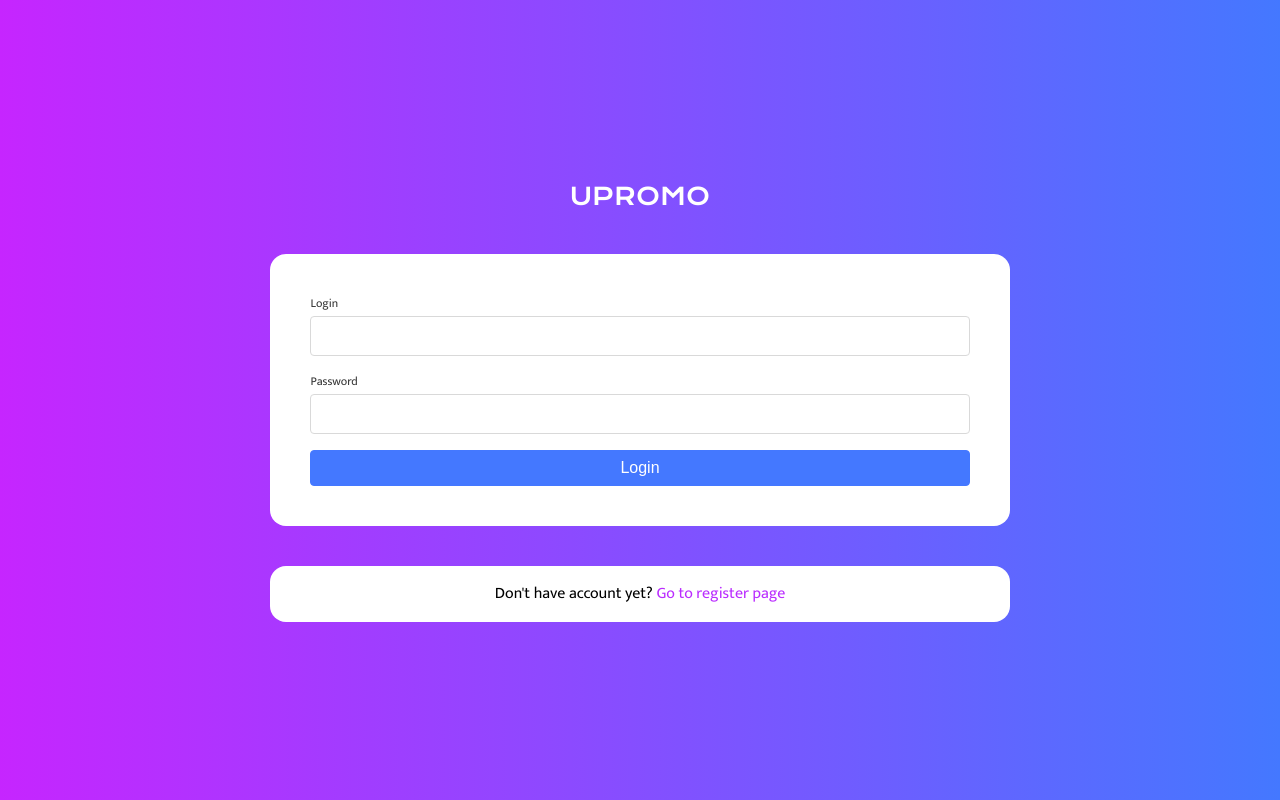
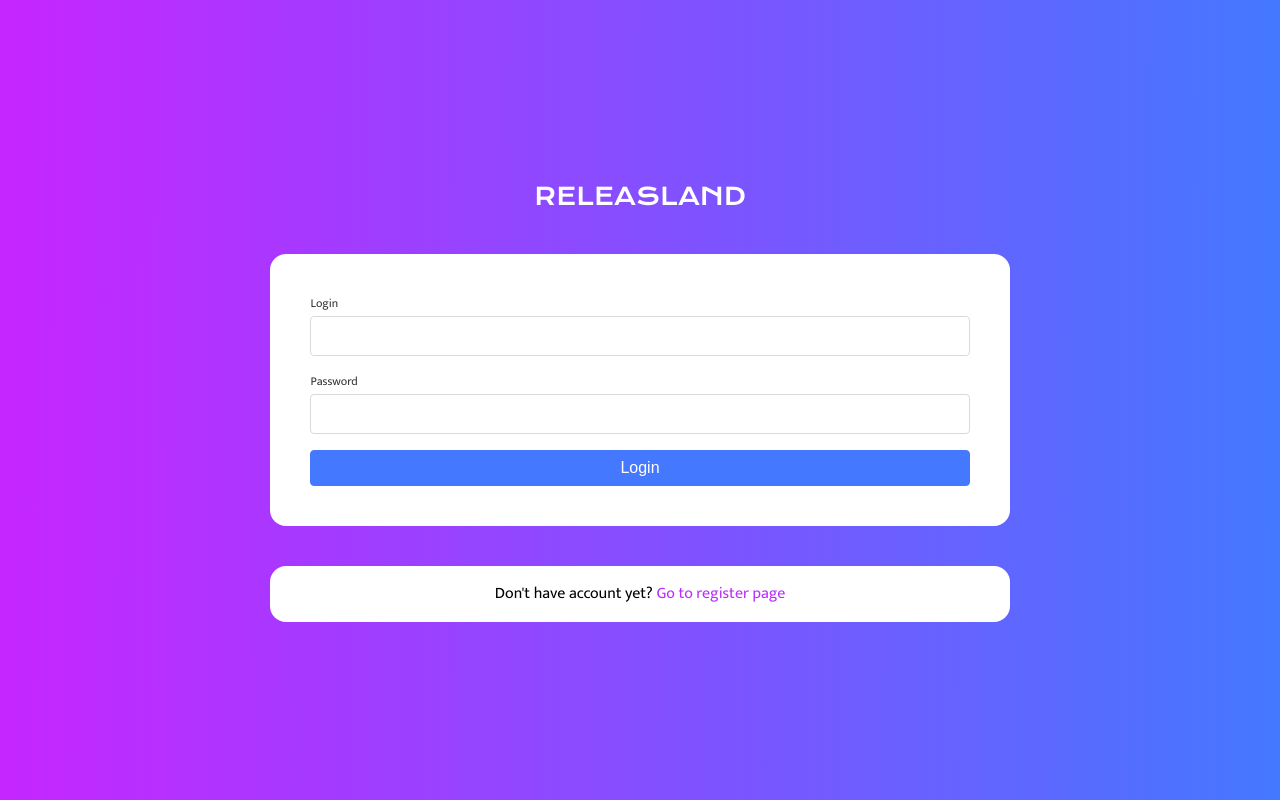
Before and after one commit to bartbory/upromo-nuxt, a Nuxt app: page /auth/login in a window 1280 px wide. Built offline with nearby package versions, Linux system fonts and the light colour scheme; no server answers.

Commit message:
style upgrades

```diff
--- a/components/backoffice/TopBar.vue
+++ b/components/backoffice/TopBar.vue
@@ -8,7 +8,7 @@ const emits = defineEmits(["signOut"]);
 
 <template>
   <header>
-    <NuxtLink to="/"><h1 class="logo">UPROMO</h1></NuxtLink>
+    <NuxtLink to="/"><h1 class="logo">RELEASLAND</h1></NuxtLink>
     <div class="user">
       {{ userName }}
       <BaseButton
--- a/components/backoffice/card/ImageCard.vue
+++ b/components/backoffice/card/ImageCard.vue
@@ -18,9 +18,9 @@ const props = defineProps({
   align-items: center;
   column-gap: 8px;
   position: relative;
-  flex: 1 1 30%;
+  flex: 1 1 24%;
+  max-height: 200px;
   max-width: 200px;
-  max-height: 200px;
   padding: 16px;
   background-color: var(--gray-100);
   border-radius: var(--br-4);
--- a/pages/[artistSlug]/[albumSlug]/[id].vue
+++ b/pages/[artistSlug]/[albumSlug]/[id].vue
@@ -76,7 +76,7 @@ useHead({
         backgroundImage: `url(${album.images.hero}?width=1920&height=500)`,
       }"
     >
-      <p class="logo">UPROMO</p>
+      <p class="logo">RELEASLAND</p>
       <div class="header__album">
         <div class="header__album__image" v-if="album.images?.cover">
           <img :src="album.images.cover" />
@@ -164,6 +164,13 @@ useHead({
             "
             @click="navigateTo(image.path, { external: true })"
           />
+          <p
+            class="image__description"
+            v-if="image.description || image.author"
+          >
+            {{ image.description ? image.description : "" }}
+            {{ image.author ? `/ Author: ${image.author}` : "" }}
+          </p>
         </div>
       </div>
       <div class="purple"></div>
@@ -247,7 +254,7 @@ useHead({
       />
     </section>
 
-    <p>powered by <span class="logo--footer">UPROMO</span></p>
+    <p>powered by <span class="logo--footer">RELEASLAND</span></p>
   </footer>
 </template>
 
@@ -441,21 +448,44 @@ label {
 }
 
 .gallery__item {
+  position: relative;
   flex: 1 1 29%;
-  max-width: 30%;
   aspect-ratio: 1;
+  display: flex;
+  justify-content: center;
+  align-items: center;
   overflow: hidden;
   border-radius: 8px;
   cursor: pointer;
   box-shadow: var(--shadow-file);
 }
 .gallery__item img {
+  flex-shrink: 0;
+  height: 100%;
   width: 100%;
+  object-fit: cover;
   position: relative;
-  transition: width 0.5s ease-in-out;
+  transform: scale(1);
+  transition: transform 0.5s ease-in-out;
+}
+
+.image__description {
+  position: absolute;
+  width: 100%;
+  background-color: rgba(255, 255, 255, 0.6);
+  bottom: 0px;
+  padding: 8px;
+  opacity: 0;
+  text-align: center;
+  transition: all 0.5s ease-in-out;
 }
 .gallery__item:hover img {
-  width: 105%;
+  transform: scale(1.2);
+}
+
+.gallery__item:hover .image__description {
+  opacity: 1;
+  bottom: 8px;
 }
 .purple {
   position: absolute;
--- a/pages/auth/login.vue
+++ b/pages/auth/login.vue
@@ -36,7 +36,7 @@ const handleLogin = async () => {
 
 <template>
   <section>
-    <h1 class="logo">UPROMO</h1>
+    <h1 class="logo">RELEASLAND</h1>
     <form @submit.prevent="handleLogin" v-if="!loading">
       <BaseInput label="Login" inputType="email" v-model="email" />
       <BaseInput label="Password" inputType="password" v-model="password" />
--- a/pages/auth/register.vue
+++ b/pages/auth/register.vue
@@ -79,7 +79,7 @@ async function submitForm() {
 </script>
 <template>
   <section>
-    <h1 class="logo">UPROMO</h1>
+    <h1 class="logo">RELEASLAND</h1>
     <p v-if="isSuccess && !isLoading">Check your inbox to verify your e-mail</p>
     <LoadingScreen v-if="isLoading" />
     <form @submit.prevent="submitForm" v-if="!isLoading && !isSuccess">
--- a/pages/ind.vue
+++ b/pages/ind.vue
@@ -48,7 +48,7 @@ if (user) {
   <NuxtLayout>
     <nav>
       <div class="nav__container">
-        <div class="logo">UPROMO</div>
+        <div class="logo">RELEASLAND</div>
         <div v-if="!isLoggedIn" class="nav--actions">
           <BaseButton
             msg="Login"
@@ -189,7 +189,7 @@ if (user) {
       <p>Contact with us, and we will try yo customize plan special for you!</p>
     </section>
     <footer>
-      <h1 class="logo">UPROMO</h1>
+      <h1 class="logo">RELEASLAND</h1>
     </footer>
   </NuxtLayout>
 </template>
--- a/pages/index.vue
+++ b/pages/index.vue
@@ -5,7 +5,7 @@ import { useRouter } from "nuxt/app";
 definePageMeta({
   layout: "default",
 });
-const title = ref("Upromo");
+const title = ref("RELEASLAND");
 const description = ref(
   "Promote Your Album, Reach Your Audience, Boost Your Book Sales"
 );
@@ -57,7 +57,7 @@ function stepHandler(step: number) {
   <NuxtLayout>
     <nav>
       <div class="nav__container">
-        <div class="logo">UPROMO</div>
+        <div class="logo">RELEASLAND</div>
       </div>
     </nav>
     <header>
@@ -161,7 +161,7 @@ function stepHandler(step: number) {
       </div>
     </section>
     <footer>
-      <h1 class="logo">UPROMO</h1>
+      <h1 class="logo">RELEASLAND</h1>
     </footer>
   </NuxtLayout>
 </template>
--- a/pages/user/albums/index.vue
+++ b/pages/user/albums/index.vue
@@ -12,7 +12,7 @@ definePageMeta({
 const isLoading = ref(true);
 const user = useSupabaseUser();
 
-const title = ref(`Upromo - Album list (${user.value?.email})`);
+const title = ref(`RELEASLAND - Album list (${user.value?.email})`);
 const description = ref("Album list");
 useHead({
   title,
--- a/pages/user/albums/new-album.vue
+++ b/pages/user/albums/new-album.vue
@@ -33,7 +33,7 @@ const showContactAddModal = ref(false);
 const supabase = useSupabaseUser();
 const user = supabase.value?.id;
 
-const title = ref(`Upromo - Create new album`);
+const title = ref(`RELEASLAND - Create new album`);
 
 useHead({
   title,
--- a/pages/user/index.vue
+++ b/pages/user/index.vue
@@ -60,11 +60,13 @@ async function getAlbumsCount() {
   const { data } = await useFetch<{ data: IAlbumList[] }>(
     `api/albums/${supabase.value?.id}`
   );
+  console.log(data);
   albumCount.value = data.value ? data.value?.data.length : 0;
 }
 
 await getFilesStorageCapacity();
 await getImagesStorageCapacity();
+await getAlbumsCount();
 </script>
 
 <template>
--- a/pages/user/media/index.vue
+++ b/pages/user/media/index.vue
@@ -127,8 +127,9 @@ useHead({
     @fetchData="fetchData"
   />
   <section>
-    <article>
+    <article  v-if="!selectedImage">
       <ImageCard
+
         v-for="image in userMedia"
         :imagePath="image.path"
         :key="image.path"
@@ -182,7 +183,7 @@ section {
   flex-direction: row;
 }
 article {
-  flex: 1 1 50%;
+  flex: 1 1 100%;
   display: flex;
   justify-content: flex-start;
   align-content: flex-start;
@@ -196,7 +197,7 @@ form {
   position: relative;
   flex-direction: column;
   gap: 16px;
-  flex: 1 1 50%;
+  flex: 1 1 100%;
   padding: 24px;
   background-color: var(--gray-100);
   border-radius: var(--br-8);
```
